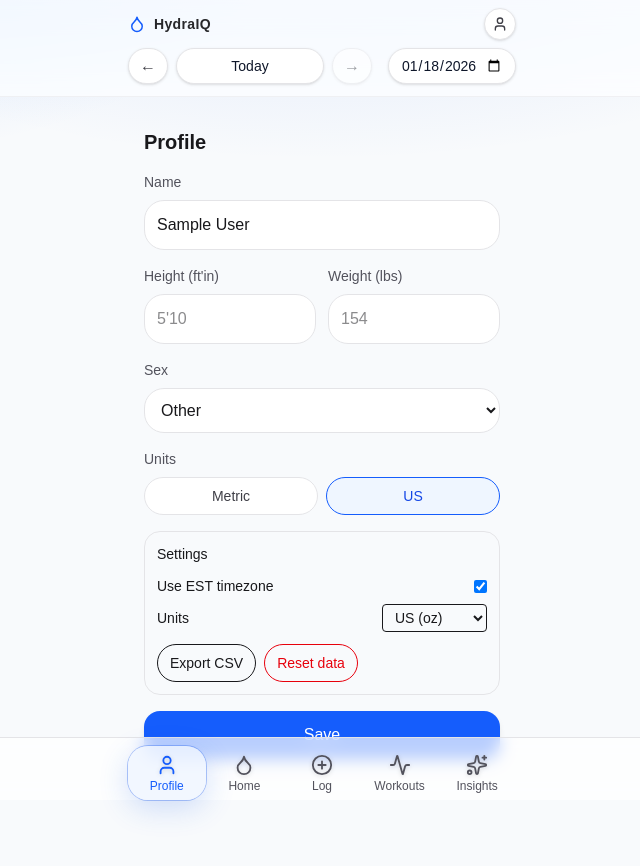
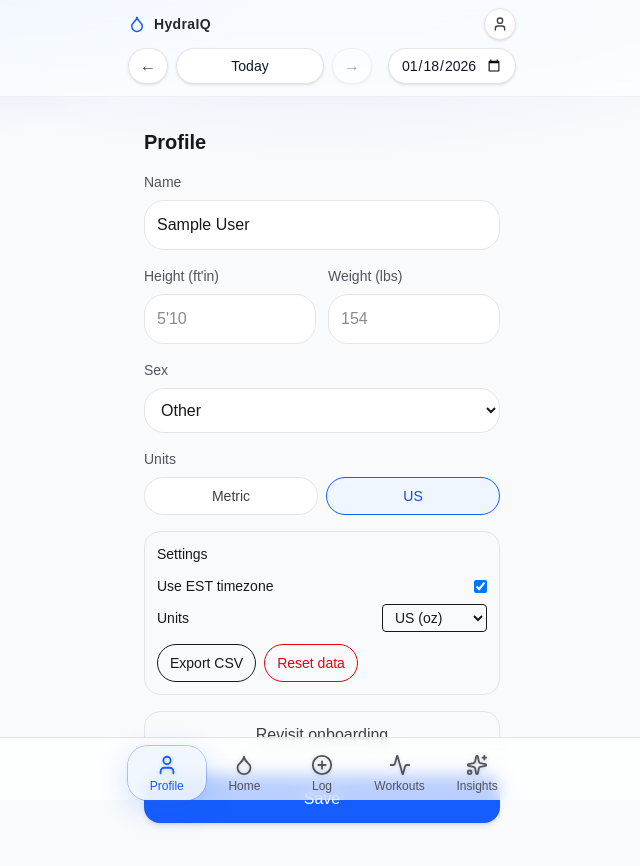
Before and after one commit to owenburke54-bit/HydraIQ-MVP, a Next.js app: page /profile in a window 1280 px wide. Shown: the top 866 px of the page, without its empty margins (318-958 px from the left). Built offline with nearby package versions, Linux system fonts and the light colour scheme; sample sign-in values are in the browser's storage.

Commit message:
revisit onboarding

```diff
--- a/src/app/profile/page.tsx
+++ b/src/app/profile/page.tsx
@@ -269,6 +269,14 @@ export default function ProfilePage() {
 
         <button
           type="button"
+          className="h-12 w-full rounded-2xl border border-zinc-200 text-zinc-700 dark:border-zinc-800 dark:text-zinc-300"
+          onClick={() => router.push("/onboarding")}
+        >
+          Revisit onboarding
+        </button>
+
+        <button
+          type="button"
           disabled={loading}
           className="h-12 w-full rounded-2xl bg-blue-600 text-white shadow-md active:scale-[0.98] disabled:opacity-60"
           onClick={async () => {
```
Also changed, not shown: 2 other files (tests, documents, lock files or other folders).
